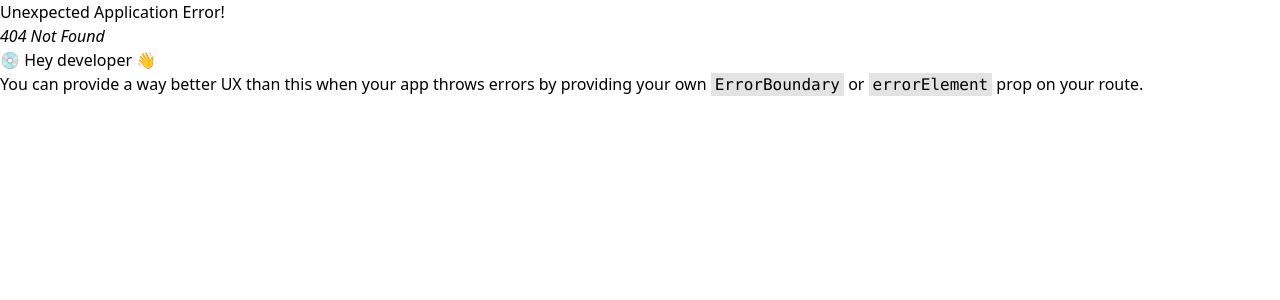
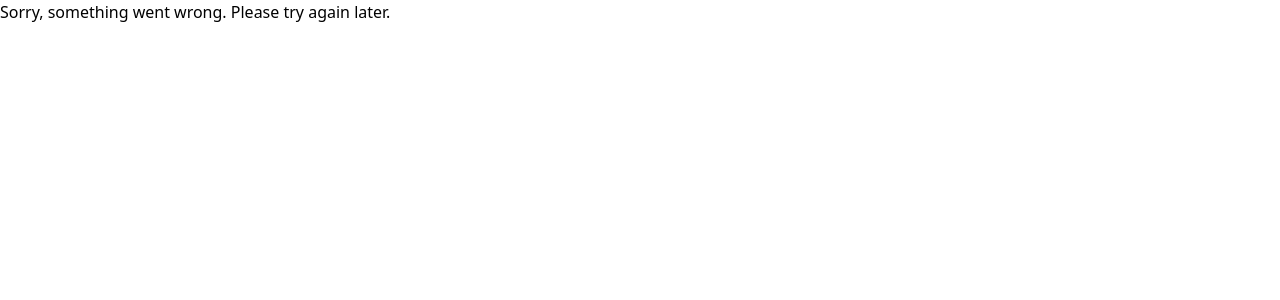
Before and after one commit to fkonkol/flickwave, a React (Vite) app in the folder web/: page / in a window 1280 px wide. Before the commit this address had no page. Shown: the top 300 px of the page. Built offline with nearby package versions, Linux system fonts and the light colour scheme.

Commit message:
feat: add error component

```diff
--- a/web/src/main.tsx
+++ b/web/src/main.tsx
@@ -3,11 +3,13 @@ import React from 'react';
 import ReactDOM from 'react-dom/client';
 import VideoPlayer from './components/VideoPlayer';
 import { createBrowserRouter, RouterProvider } from 'react-router-dom';
+import ErrorView from './views/ErrorView';
 
 const router = createBrowserRouter([
   {
     path: "video/:uuid",
-    element: <VideoPlayer />
+    element: <VideoPlayer />,
+    errorElement: <ErrorView />,
   }
 ]);
 
--- /dev/null
+++ b/web/src/views/ErrorView.tsx
@@ -0,0 +1,5 @@
+export default function ErrorView() {
+  return (
+    <h1>Sorry, something went wrong. Please try again later.</h1>
+  );
+}
```
